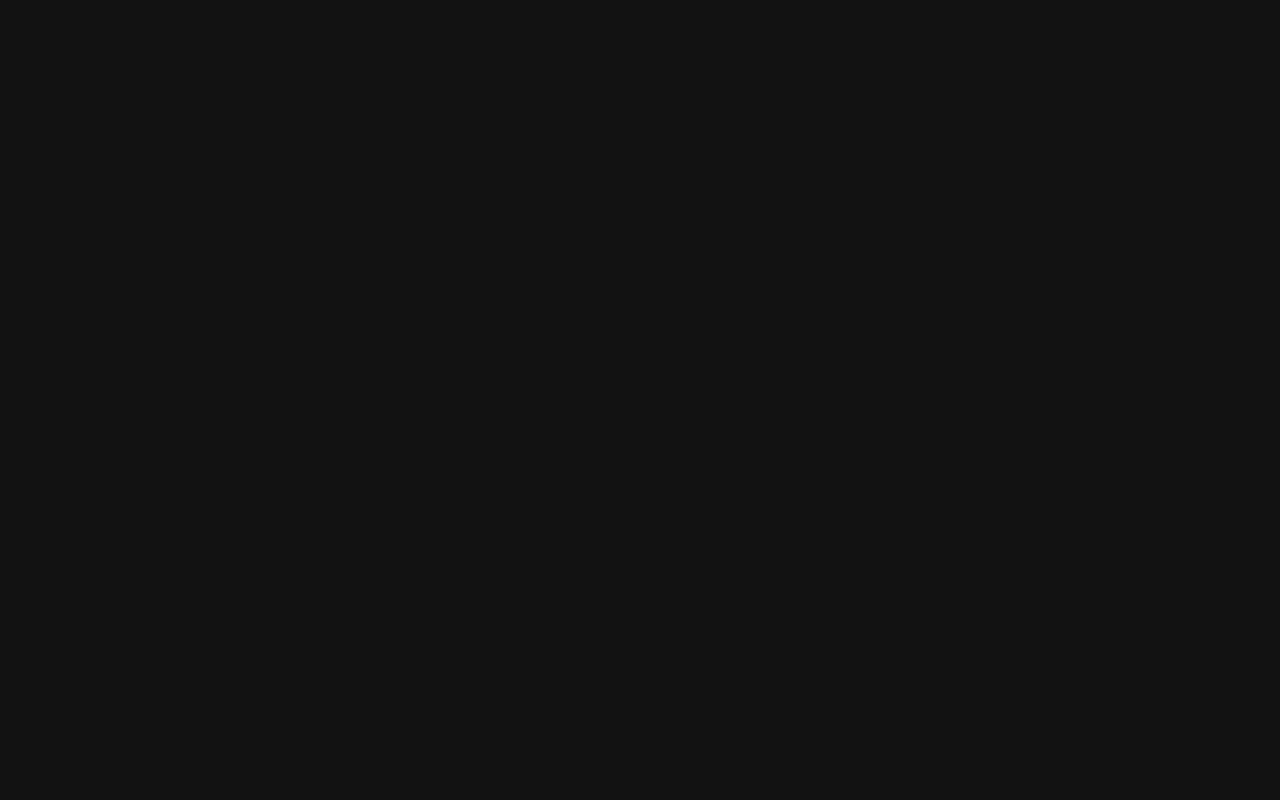
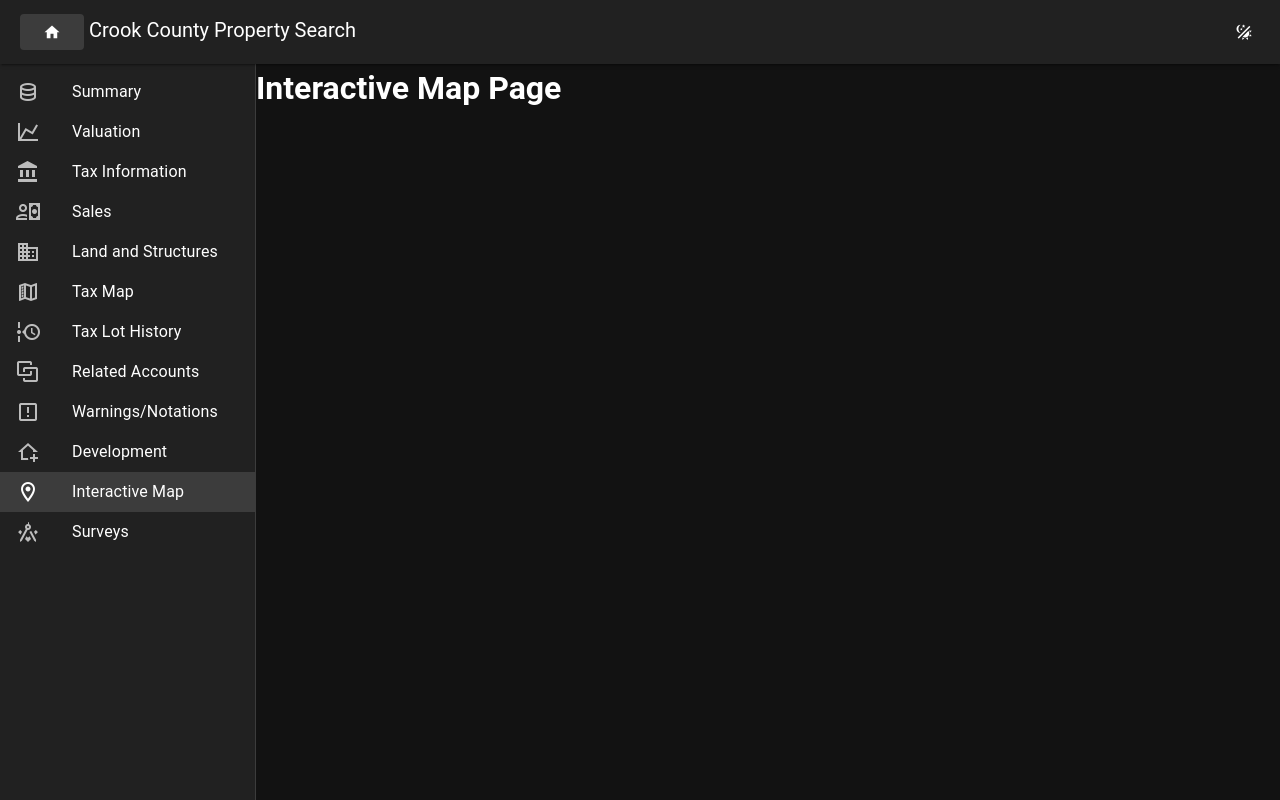
Before and after one commit to tfjackc/vue-pats, a Vue app: page /interactive_map/1 in a window 1280 px wide. Before the commit this address had no page. Built offline with nearby package versions, Linux system fonts and the light colour scheme.

Commit message:
interactive map page routed

```diff
--- /dev/null
+++ b/src/components/InteractiveMapComponent.vue
@@ -0,0 +1,10 @@
+<template>
+<h1>Interactive Map Page</h1>
+</template>
+
+<script setup>
+import { useRoute } from 'vue-router'
+import {ref} from "vue";
+const route = useRoute()
+const account_id = ref(route.params.account_id)
+</script>
--- a/src/layouts/default/Sidebar.vue
+++ b/src/layouts/default/Sidebar.vue
@@ -5,12 +5,12 @@
             prepend-icon="mdi-database-outline"
             title="Summary"
             value="summary"
-            router :to="{ name : 'SummaryPage'}"></v-list-item>
+            router :to="{ name : 'SummaryPage' }"></v-list-item>
           <v-list-item
             prepend-icon="mdi-chart-line"
             title="Valuation"
             value="valuation"
-            router :to="{ name : 'ValuationPage'}"></v-list-item>
+            router :to="{ name : 'ValuationPage' }"></v-list-item>
           <v-list-item prepend-icon="mdi-bank" title="Tax Information" value="tax_information"></v-list-item>
           <v-list-item prepend-icon="mdi-account-cash-outline" title="Sales" value="sales"></v-list-item>
           <v-list-item prepend-icon="mdi-domain" title="Land and Structures" value="land_and_structures"></v-list-item>
@@ -19,7 +19,11 @@
           <v-list-item prepend-icon="mdi-vector-link" title="Related Accounts" value="related_Accounts"></v-list-item>
           <v-list-item prepend-icon="mdi-alert-box-outline" title="Warnings/Notations" value="warnings_notations"></v-list-item>
           <v-list-item prepend-icon="mdi-home-plus-outline" title="Development" value="development"></v-list-item>
-          <v-list-item prepend-icon="mdi-map-marker-outline" title="Interactive Map" value="interactive_map"></v-list-item>
+          <v-list-item
+            prepend-icon="mdi-map-marker-outline"
+            title="Interactive Map"
+            value="interactive_map"
+            router :to="{ name : 'InteractiveMapPage' }"></v-list-item>
           <v-list-item prepend-icon="mdi-ruler-square-compass" title="Surveys" value="surveys"></v-list-item>
         </v-list>
       </v-navigation-drawer>
--- a/src/router/index.js
+++ b/src/router/index.js
@@ -23,6 +23,11 @@ const routes = [
         path: '/valuation/:account_id',
         name: 'ValuationPage',
         component: () => import('@/views/ValuationPage.vue')
+      },
+      {
+        path: '/interactive_map/:account_id',
+        name: 'InteractiveMapPage',
+        component: () => import('@/views/InteractiveMapPage.vue')
       }
     ],
   },
--- /dev/null
+++ b/src/views/InteractiveMapPage.vue
@@ -0,0 +1,13 @@
+<template>
+  <Sidebar />
+  <InteractiveMapComponent />
+</template>
+
+<script setup>
+import Sidebar from "@/layouts/default/Sidebar.vue";
+import InteractiveMapComponent from "@/components/InteractiveMapComponent.vue";
+</script>
+
+<style scoped>
+
+</style>
```
